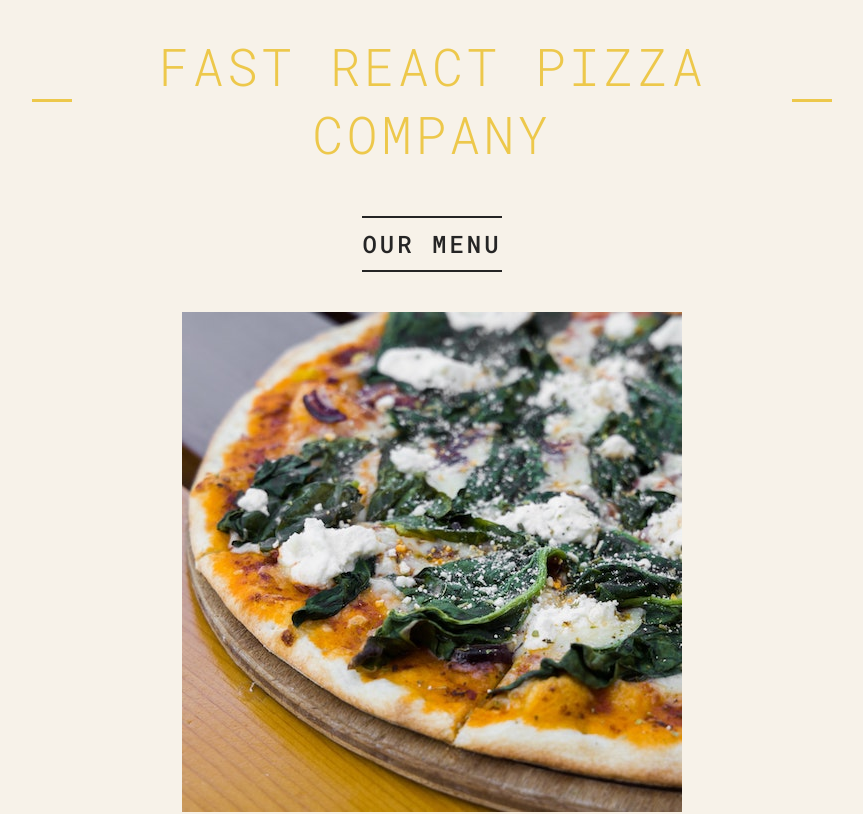
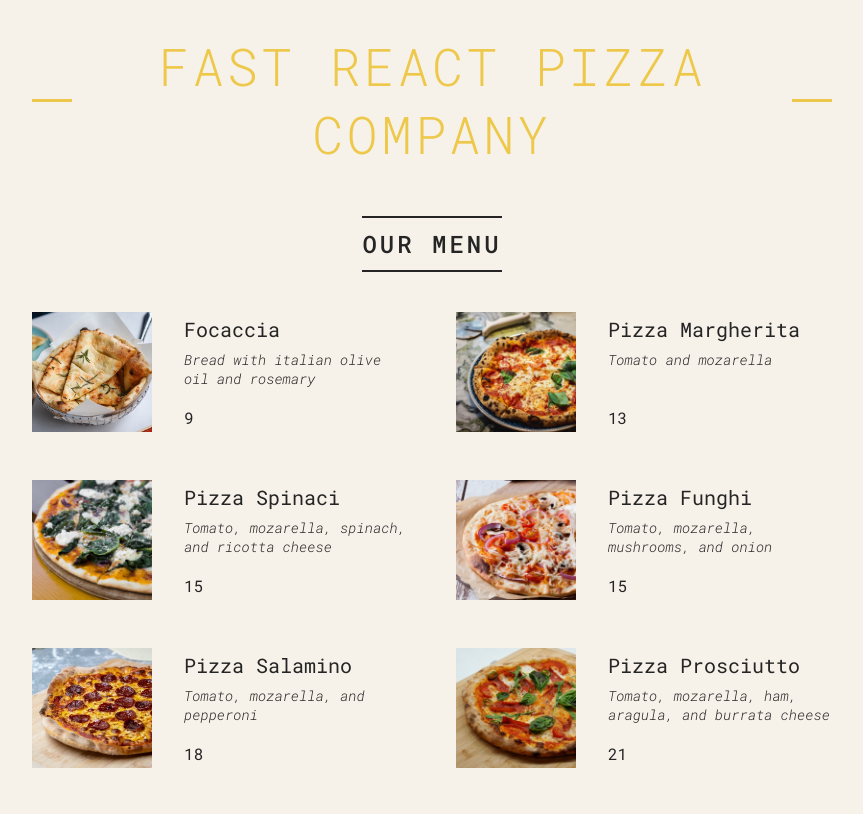
Before and after one commit to User-Reid/react-refresh-start, a React (Vite) app: page / in a window 1280 px wide. Shown: the top 814 px of the page, without its empty margins (208-1071 px from the left). Built offline with nearby package versions, Linux system fonts and the light colour scheme.

Commit message:
mapped out my pizzas array into components

```diff
--- a/Components/Menu.tsx
+++ b/Components/Menu.tsx
@@ -1,12 +1,67 @@
 import Pizza from "./Pizza";
+
+type pizzaType = {
+  name: string;
+  ingredients: string;
+  price: number;
+  photoName: string;
+  soldOut: boolean;
+};
+
+const pizzaData: pizzaType[] = [
+  {
+    name: "Focaccia",
+    ingredients: "Bread with italian olive oil and rosemary",
+    price: 6,
+    photoName: "pizzas/focaccia.jpg",
+    soldOut: false,
+  },
+  {
+    name: "Pizza Margherita",
+    ingredients: "Tomato and mozarella",
+    price: 10,
+    photoName: "pizzas/margherita.jpg",
+    soldOut: false,
+  },
+  {
+    name: "Pizza Spinaci",
+    ingredients: "Tomato, mozarella, spinach, and ricotta cheese",
+    price: 12,
+    photoName: "pizzas/spinaci.jpg",
+    soldOut: false,
+  },
+  {
+    name: "Pizza Funghi",
+    ingredients: "Tomato, mozarella, mushrooms, and onion",
+    price: 12,
+    photoName: "pizzas/funghi.jpg",
+    soldOut: false,
+  },
+  {
+    name: "Pizza Salamino",
+    ingredients: "Tomato, mozarella, and pepperoni",
+    price: 15,
+    photoName: "pizzas/salamino.jpg",
+    soldOut: true,
+  },
+  {
+    name: "Pizza Prosciutto",
+    ingredients: "Tomato, mozarella, ham, aragula, and burrata cheese",
+    price: 18,
+    photoName: "pizzas/prosciutto.jpg",
+    soldOut: false,
+  },
+];
 
 export default function Menu() {
   return (
     <main className="menu">
       <h2>Our Menu</h2>
-      <Pizza />
-      <Pizza />
-      <Pizza />
+      <ul className="pizzas">
+        {pizzaData.map((pizza) => (
+          <Pizza key={pizza.name} pizza={pizza} />
+        ))}
+      </ul>
     </main>
   );
 }
--- a/Components/Pizza.tsx
+++ b/Components/Pizza.tsx
@@ -1,57 +1,12 @@
-export default function Pizza() {
-  const pizzaData = [
-    {
-      name: "Focaccia",
-      ingredients: "Bread with italian olive oil and rosemary",
-      price: 6,
-      photoName: "pizzas/focaccia.jpg",
-      soldOut: false,
-    },
-    {
-      name: "Pizza Margherita",
-      ingredients: "Tomato and mozarella",
-      price: 10,
-      photoName: "pizzas/margherita.jpg",
-      soldOut: false,
-    },
-    {
-      name: "Pizza Spinaci",
-      ingredients: "Tomato, mozarella, spinach, and ricotta cheese",
-      price: 12,
-      photoName: "pizzas/spinaci.jpg",
-      soldOut: false,
-    },
-    {
-      name: "Pizza Funghi",
-      ingredients: "Tomato, mozarella, mushrooms, and onion",
-      price: 12,
-      photoName: "pizzas/funghi.jpg",
-      soldOut: false,
-    },
-    {
-      name: "Pizza Salamino",
-      ingredients: "Tomato, mozarella, and pepperoni",
-      price: 15,
-      photoName: "pizzas/salamino.jpg",
-      soldOut: true,
-    },
-    {
-      name: "Pizza Prosciutto",
-      ingredients: "Tomato, mozarella, ham, aragula, and burrata cheese",
-      price: 18,
-      photoName: "pizzas/prosciutto.jpg",
-      soldOut: false,
-    },
-  ];
-
+export default function Pizza({ ...props }) {
   return (
-    <div>
-      <img
-        src="../public/pizzas/spinaci.jpg"
-        alt="a picture of spinaci pizza"
-      />
-      <h3>Pizza Spinaci</h3>
-      <p>Tomato, mozarella, spinach, and ricotta cheese</p>
-    </div>
+    <li className="pizza">
+      <img src={props.pizza.photoName} alt={props.pizza.name} />
+      <div>
+        <h3>{props.pizza.name}</h3>
+        <p>{props.pizza.ingredients}</p>
+        <span>{props.pizza.price + 3}</span>
+      </div>
+    </li>
   );
 }
```
